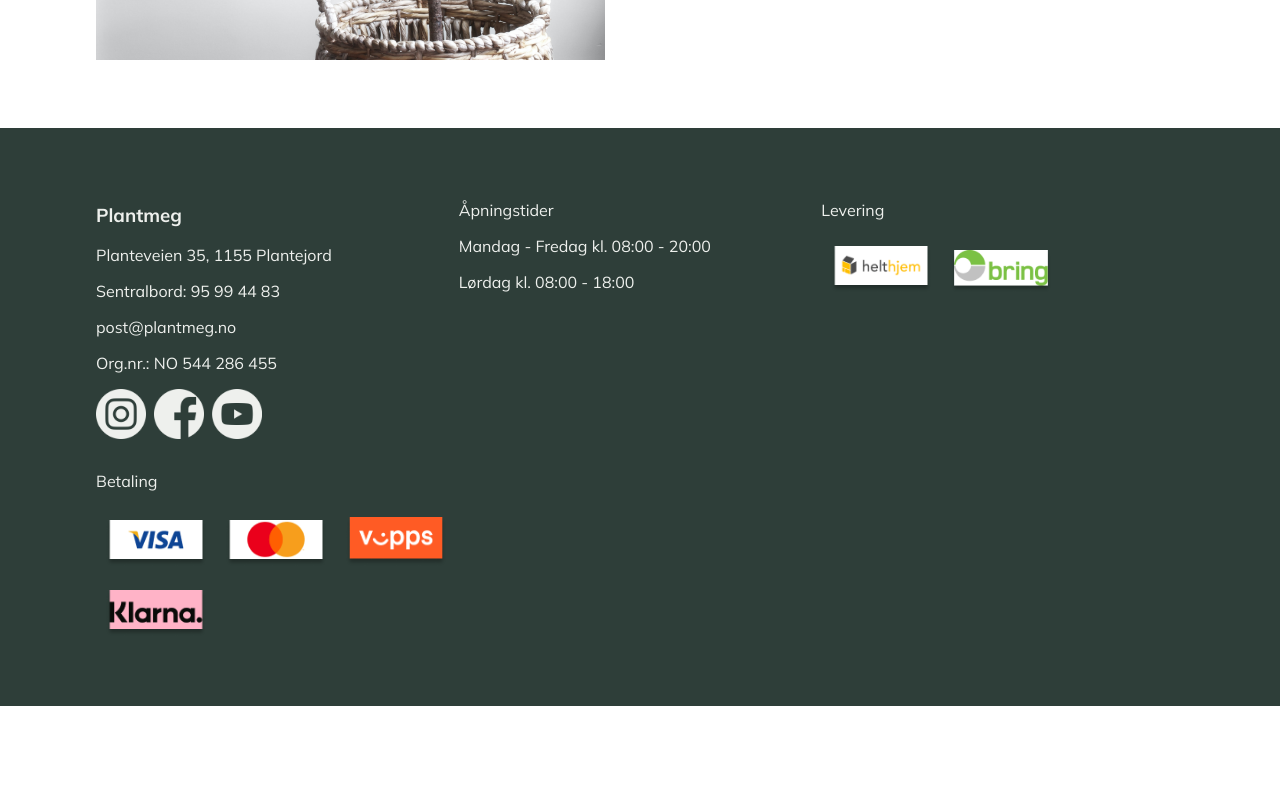
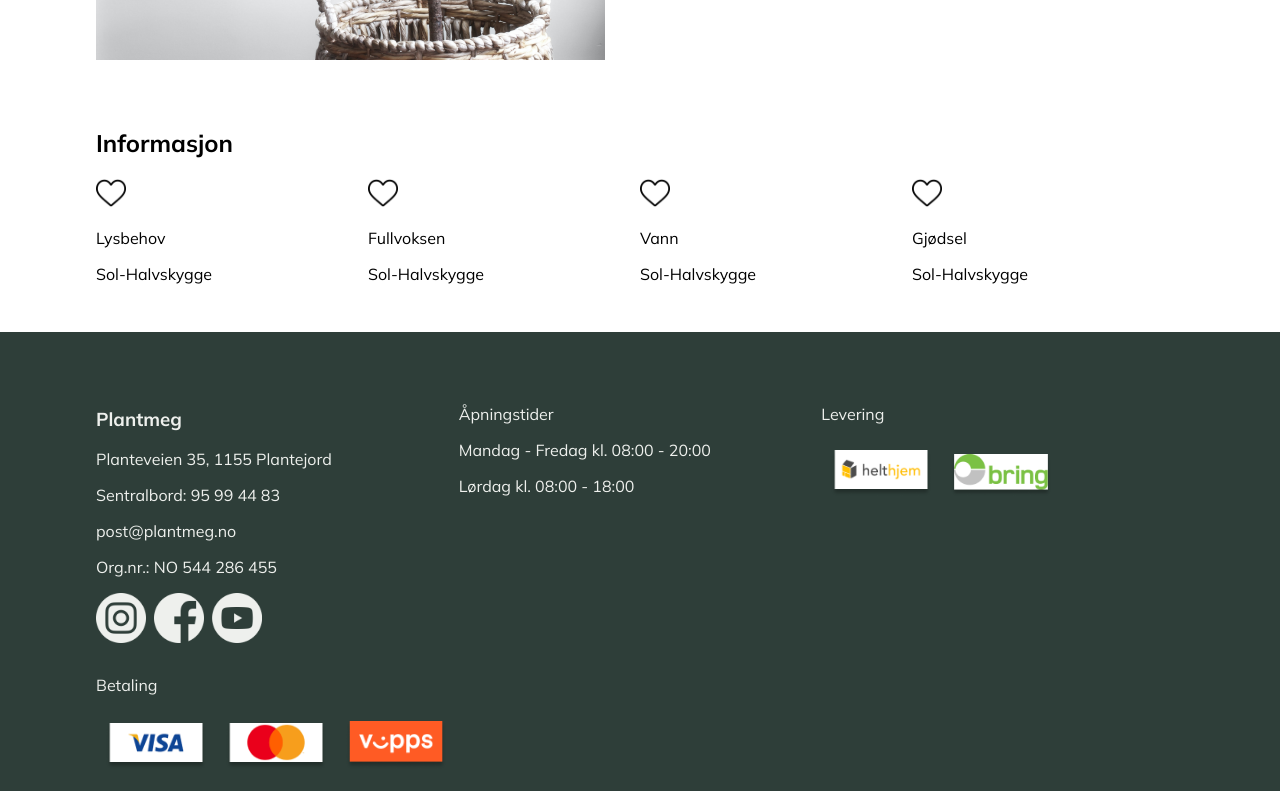
Before and after one commit to annamariabukalska/plantmeg, a React (Create React App) app: page /produkt in a window 1280 px wide. Shown: the part 773-1564 px from the top of the page. Before the commit the page ends 1479 px from the top, so only its background shows below. Built offline with nearby package versions, Linux system fonts and the light colour scheme.

Commit message:
wip InfoBox

```diff
--- /dev/null
+++ b/src/components/InfoBox/InfoBox.css
@@ -0,0 +1,8 @@
+.info-ramme {
+    display: grid;
+    grid-template-columns: repeat(auto-fit, minmax(180px, 1fr));
+}
+
+.info-kategori {
+    justify-self: start;
+}
--- /dev/null
+++ b/src/components/InfoBox/InfoBox.js
@@ -0,0 +1,36 @@
+import "./InfoBox.css";
+
+function InfoBox() {
+  return (
+    <div>
+        <h2>Informasjon</h2>
+        <div  className="info-ramme">
+        <div className="info-kategori">
+        <img src="images/heart.png" alt="wish" className="icons" />
+        <p>Lysbehov</p>
+        <p>Sol-Halvskygge</p>
+        </div>
+
+        <div className="info-kategori">
+        <img src="images/heart.png" alt="wish" className="icons" />
+        <p>Fullvoksen</p>
+        <p>Sol-Halvskygge</p>
+        </div>
+
+        <div className="info-kategori">
+        <img src="images/heart.png" alt="wish" className="icons" />
+        <p>Vann</p>
+        <p>Sol-Halvskygge</p>
+        </div>
+
+        <div className="info-kategori">
+        <img src="images/heart.png" alt="wish" className="icons" />
+        <p>Gjødsel</p>
+        <p>Sol-Halvskygge</p>
+        </div>
+        </div>
+    </div>
+  );
+}
+
+export default InfoBox;
--- a/src/pages/ProductPage/ProductPage.js
+++ b/src/pages/ProductPage/ProductPage.js
@@ -1,5 +1,6 @@
 import "./ProductPage.css";
 import Button from '../../components/Button/Button';
+import InfoBox from "../../components/InfoBox/InfoBox";
 
 
 function ProductPage() {
@@ -19,7 +20,9 @@ function ProductPage() {
       title="Legg til handlekurv"/>
       </div>
       </div>
+      <InfoBox />
     </div>
+
   );
 }
 
```
